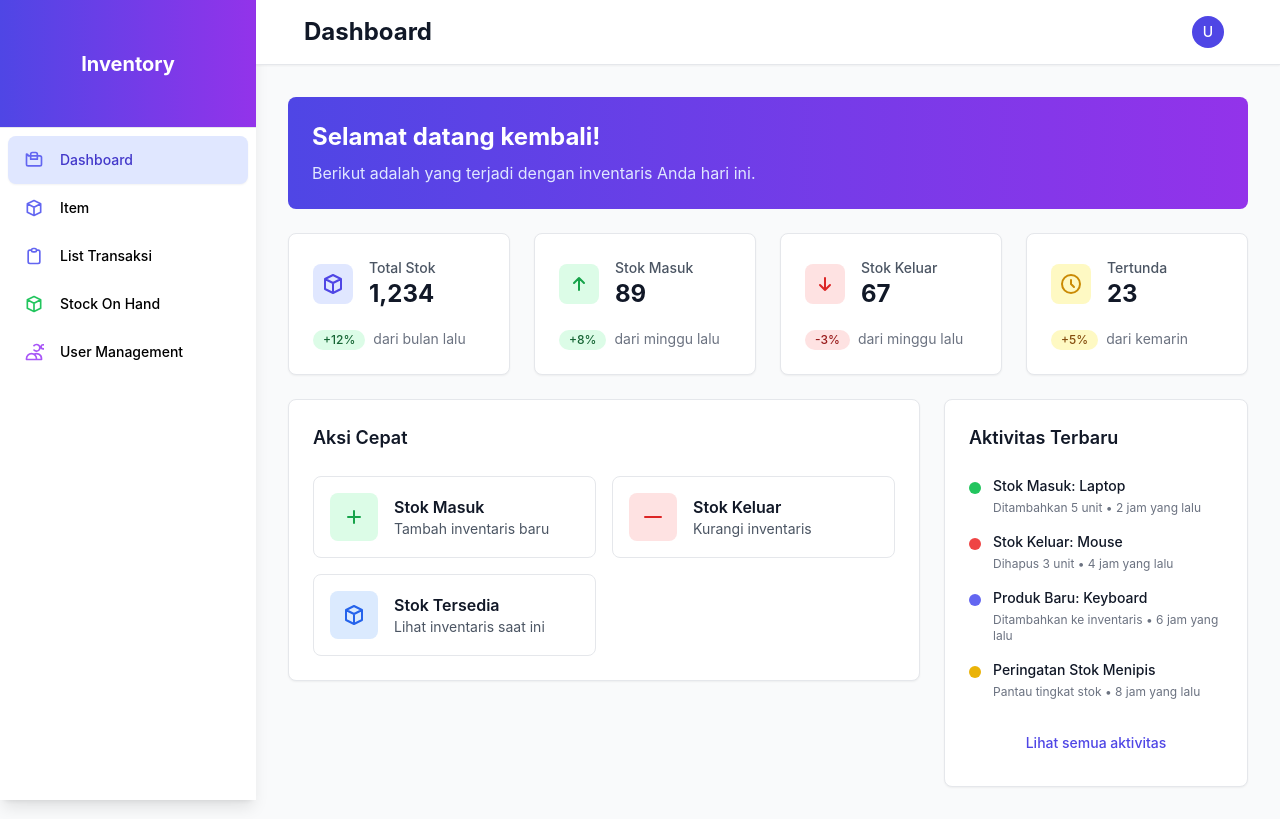
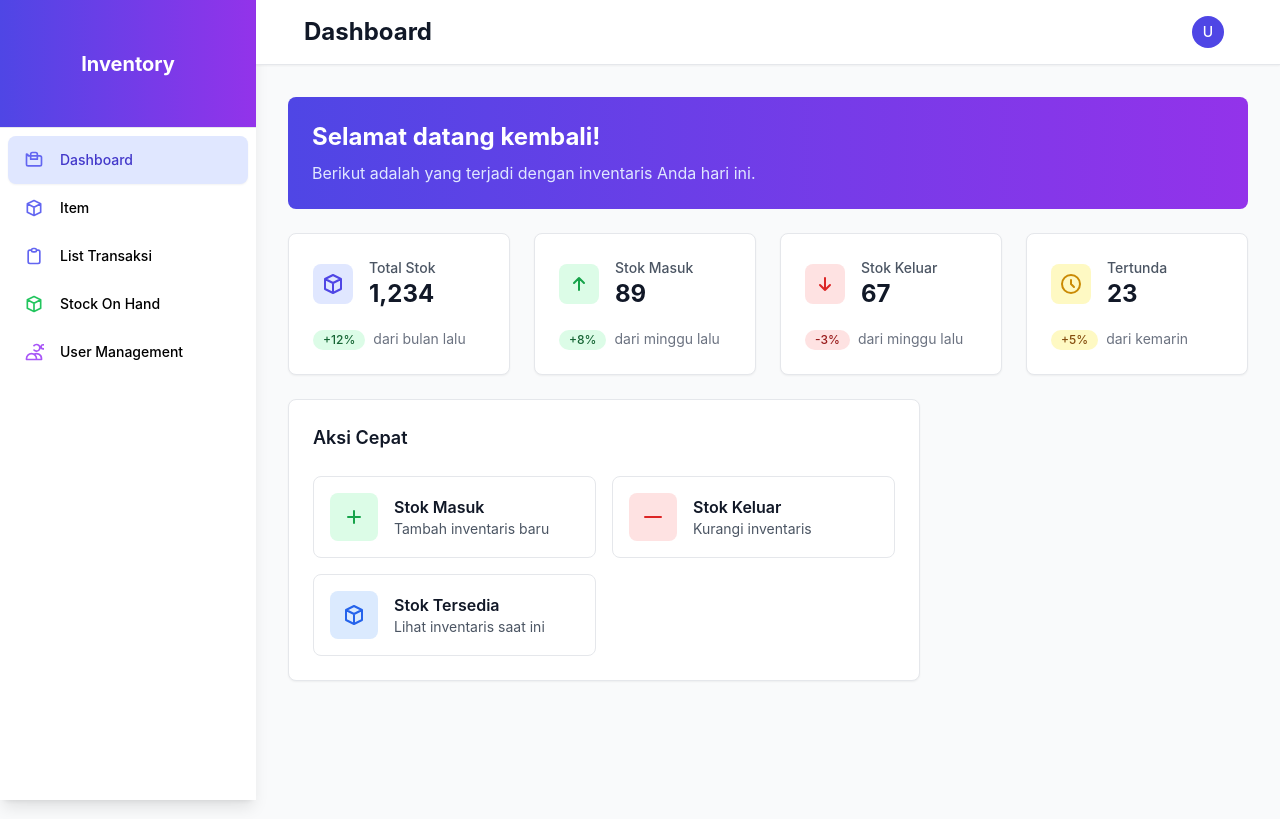
Before and after one commit to mhapizzz/improvement-project, a Vue app: page / in a window 1280 px wide. Built offline with nearby package versions, Linux system fonts and the light colour scheme; no server answers.

Commit message:
Comment out Recent Activity section in Dashboard component

```diff
--- a/src/pages/Dashboard.vue
+++ b/src/pages/Dashboard.vue
@@ -296,7 +296,7 @@
       </div>
 
       <!-- Recent Activity -->
-      <div class="bg-white rounded-lg shadow-sm border border-gray-200 p-6">
+      <!-- <div class="bg-white rounded-lg shadow-sm border border-gray-200 p-6">
         <h3 class="text-lg font-semibold text-gray-900 mb-6">
           Aktivitas Terbaru
         </h3>
@@ -353,7 +353,7 @@
         >
           Lihat semua aktivitas
         </button>
-      </div>
+      </div> -->
     </div>
   </div>
 </template>
```
